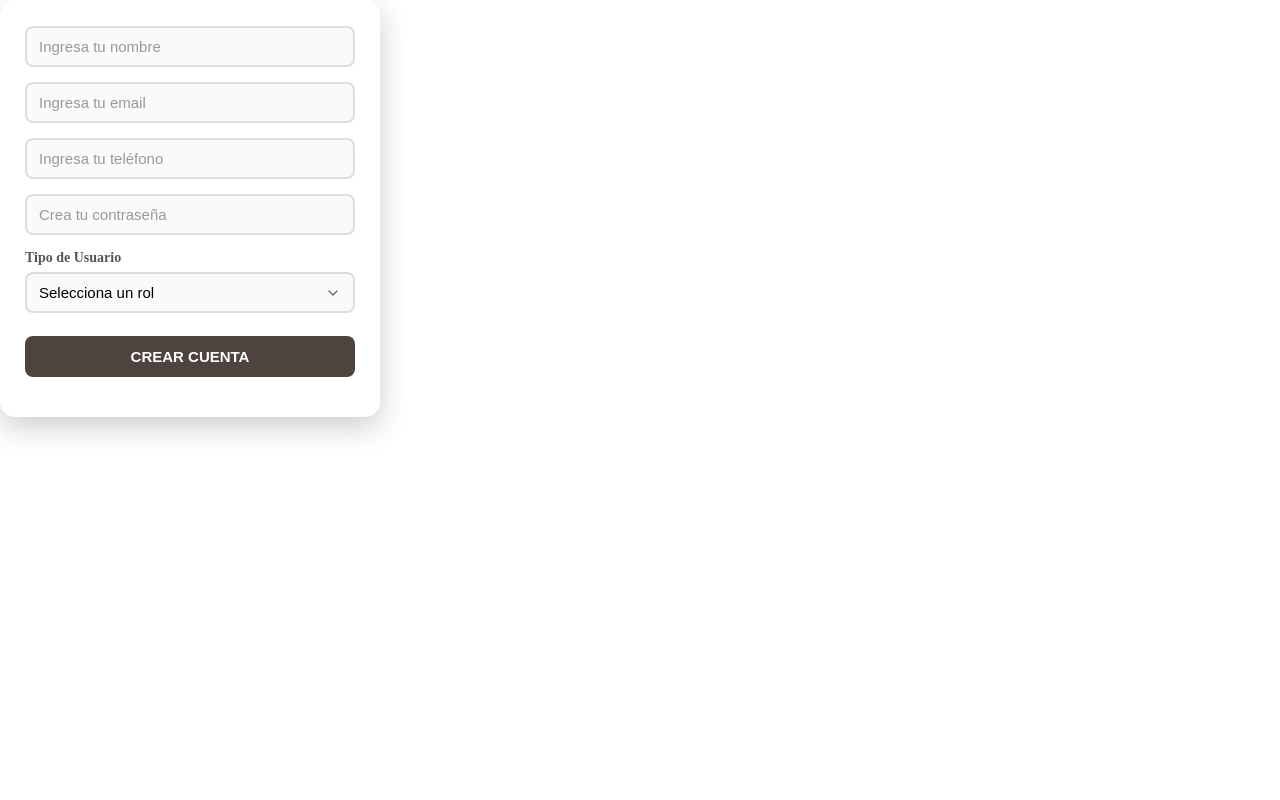
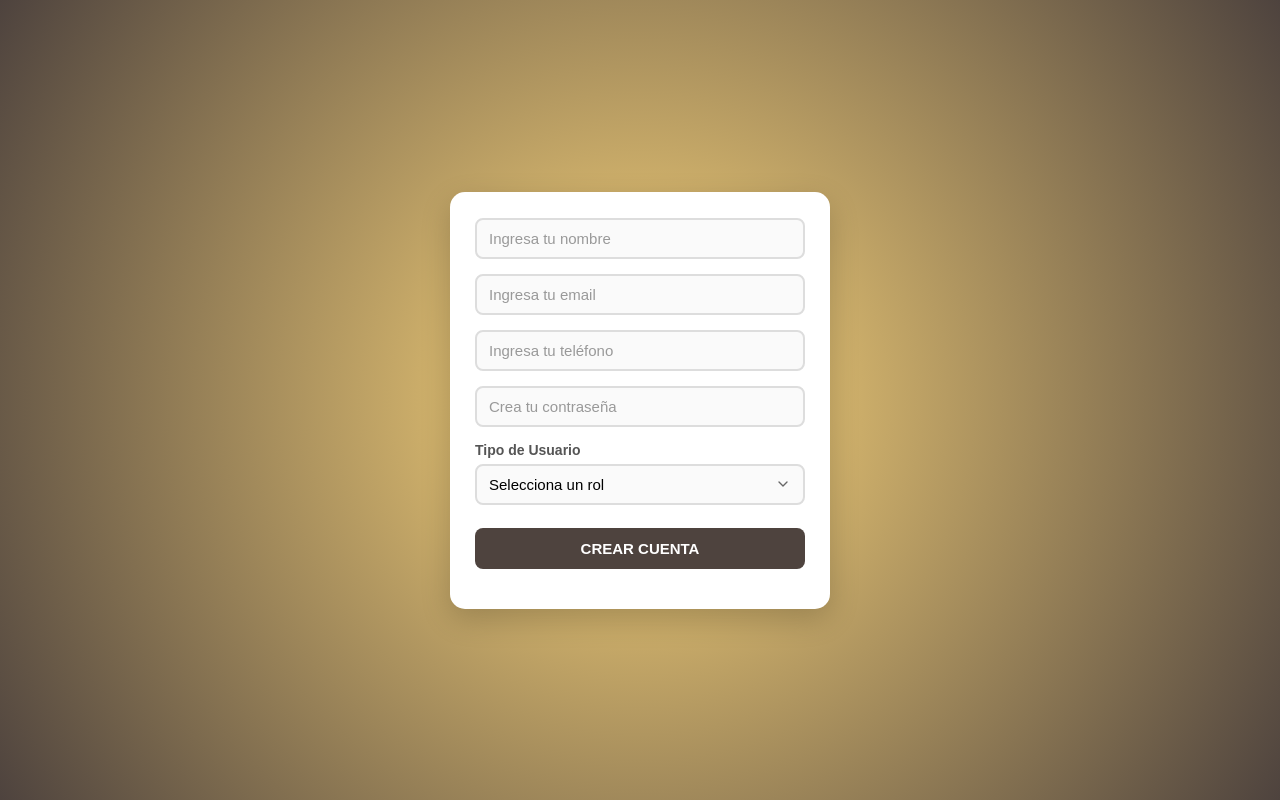
Before and after one commit to Davisson-Adriel/Front_JD, a plain HTML site: page html/crear_usuario.html in a window 1280 px wide. Drawn offline with Linux system fonts and the light colour scheme.

Commit message:
fix: :bug: Buf fixed
Style bug fixed succesfully

none

```diff
--- a/html/crear_usuario.html
+++ b/html/crear_usuario.html
@@ -6,7 +6,7 @@
     <title>Iniciar Sesión</title>
     <link rel="stylesheet" href="../styles/style.css">
 </head>
-<body>
+<body id="inicio_sesion">
     <div class="contenedor-pagina">
         <div class="caja-inicio-sesion">
 
```
